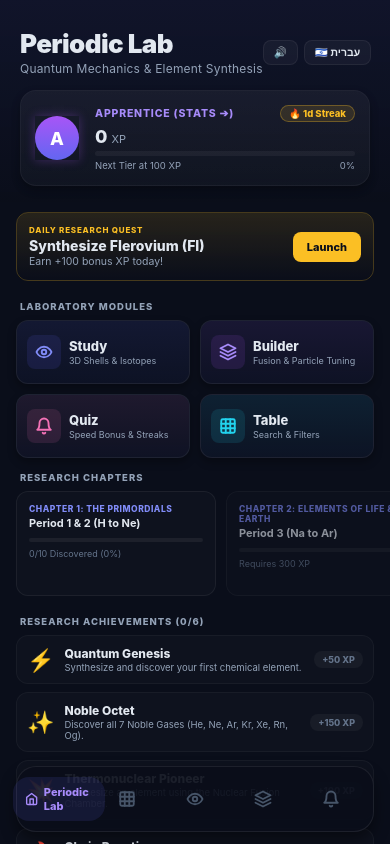
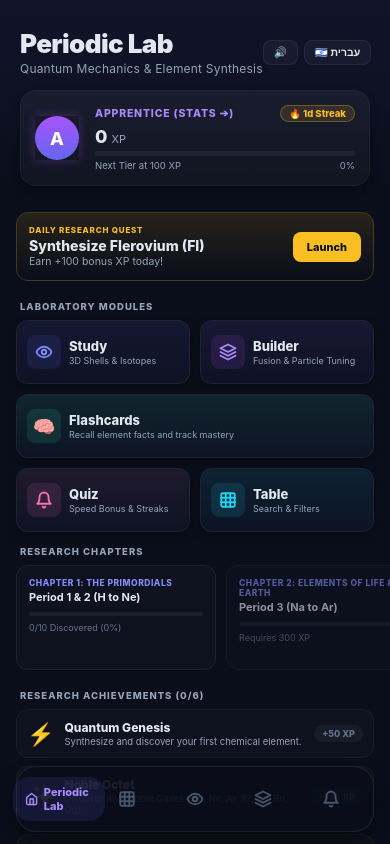
Before and after one commit to Shilo744/PeriodicLab, a React Native app: screen / in a window 390 px wide. Built offline with nearby package versions, Linux system fonts and the light colour scheme.

Commit message:
feat(home): integrate flashcard learning mode

```diff
--- a/App.tsx
+++ b/App.tsx
@@ -22,6 +22,7 @@ import {
 } from './src/data/achievements';
 import { Locale, t } from './src/data/i18n';
 import { triggerHaptic, playSound, isAudioMuted, toggleAudioMuted } from './src/services/feedback';
+import FlashcardScreen from './src/screens/FlashcardScreen';
 
 type Tab = 'home' | 'table' | 'study' | 'builder' | 'quiz';
 
@@ -123,11 +124,12 @@ import ProfileScreen from './src/screens/ProfileScreen';
 
 function HomeScreen({
   xp, discovered, levels, studyPool, unlockedAchievements, dailyStreak, locale, onToggleLocale,
-  onGoStudy, onGoQuiz, onGoBuilder, onGoTable, onSelectElement
+  onGoStudy, onGoQuiz, onGoBuilder, onGoTable, onGoFlashcards, onSelectElement
 }: {
   xp: number; discovered: number[]; levels: Record<number, number>; studyPool: number[];
   unlockedAchievements: string[]; dailyStreak: number; locale: Locale; onToggleLocale: () => void;
   onGoStudy: () => void; onGoQuiz: () => void; onGoBuilder: () => void; onGoTable: () => void;
+  onGoFlashcards: () => void;
   onSelectElement: (z: number) => void;
 }) {
   const [showProfile, setShowProfile] = useState(false);
@@ -256,6 +258,19 @@ function HomeScreen({
       </View>
 
       <View style={HS.actionRow}>
+        <TouchableOpacity style={HS.moduleCard} onPress={onGoFlashcards} activeOpacity={0.85}>
+          <LinearGradient colors={['rgba(52, 211, 153, 0.10)', 'rgba(52, 211, 153, 0.01)']} style={StyleSheet.absoluteFill} />
+          <View style={[HS.iconWrapper, { backgroundColor: 'rgba(52, 211, 153, 0.12)' }]}>
+            <Text style={{ fontSize: 18 }}>🧠</Text>
+          </View>
+          <View style={HS.moduleTextContainer}>
+            <Text style={HS.moduleLabel}>Flashcards</Text>
+            <Text style={HS.moduleDesc}>Recall element facts and track mastery</Text>
+          </View>
+        </TouchableOpacity>
+      </View>
+
+      <View style={HS.actionRow}>
         <TouchableOpacity style={HS.moduleCard} onPress={onGoQuiz} activeOpacity={0.85}>
           <LinearGradient colors={['rgba(244, 114, 182, 0.08)', 'rgba(244, 114, 182, 0.01)']} style={StyleSheet.absoluteFill} />
           <View style={[HS.iconWrapper, { backgroundColor: 'rgba(244, 114, 182, 0.12)' }]}>
@@ -340,6 +355,7 @@ export default function App() {
   const [dailyStreak, setDailyStreak] = useState(1);
   const [studyZ, setStudyZ] = useState(6);
   const [quizZ, setQuizZ] = useState(() => pickFromPool(INITIAL_POOL, {}));
+  const [showFlashcards, setShowFlashcards] = useState(false);
 
   const toggleLocale = useCallback(() => {
     triggerHaptic('light');
@@ -456,6 +472,7 @@ export default function App() {
         onGoQuiz={() => setTab('quiz')}
         onGoBuilder={() => setTab('builder')}
         onGoTable={() => setTab('table')}
+        onGoFlashcards={() => setShowFlashcards(true)}
         onSelectElement={(z) => { setStudyZ(z); setTab('builder'); }}
       />
     ),
@@ -464,6 +481,10 @@ export default function App() {
     quiz: <QuizScreen z={quizZ} elementLevels={elementLevels} discovered={discovered} pool={studyPool} onCorrect={handleCorrect} onNext={handleNextQuiz} />,
     table: <PeriodicTable discovered={discovered} levels={elementLevels} xp={totalXP} onSelect={handleSelectTableElement} onGoBuilder={(z) => { setStudyZ(z); setTab('builder'); }} />,
   }[tab];
+
+  if (showFlashcards) {
+    return <FlashcardScreen onClose={() => setShowFlashcards(false)} onMasterElement={handleCorrect} />;
+  }
 
   return (
     <View style={S.root}>
```
